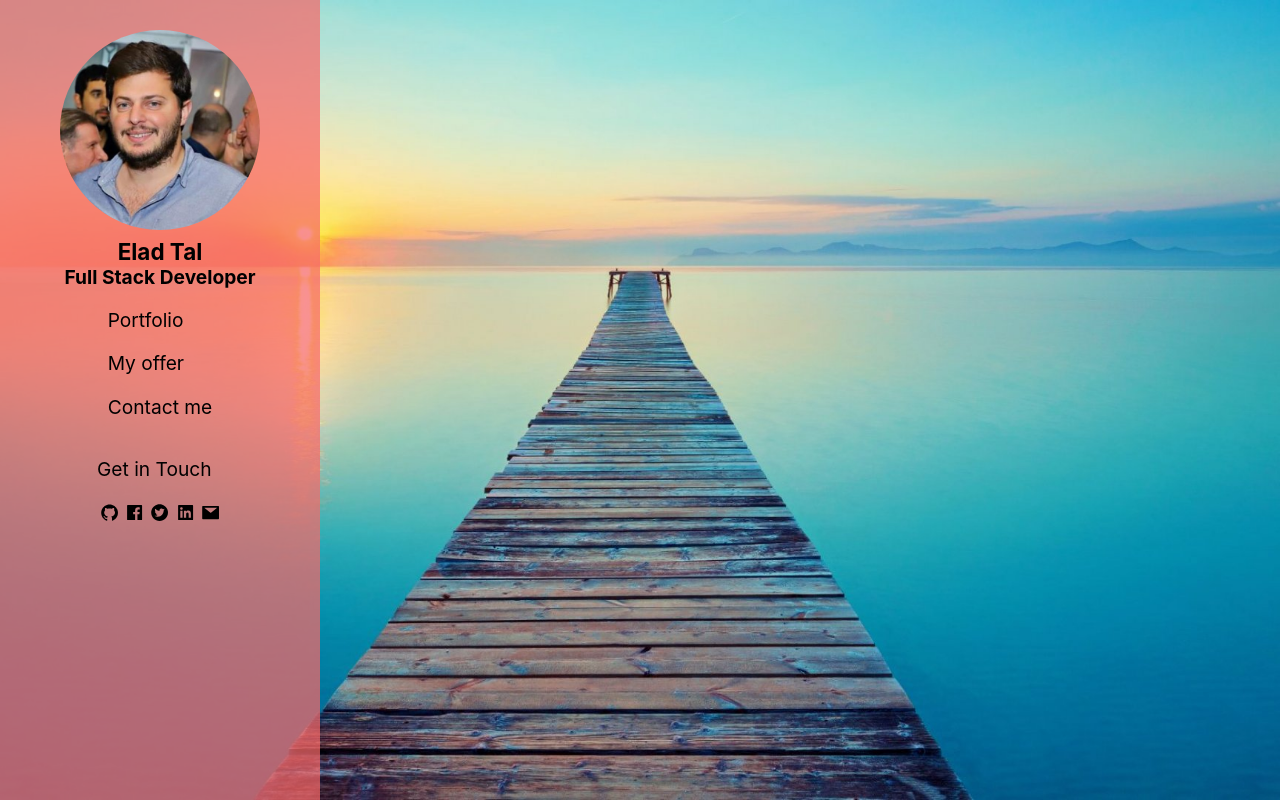
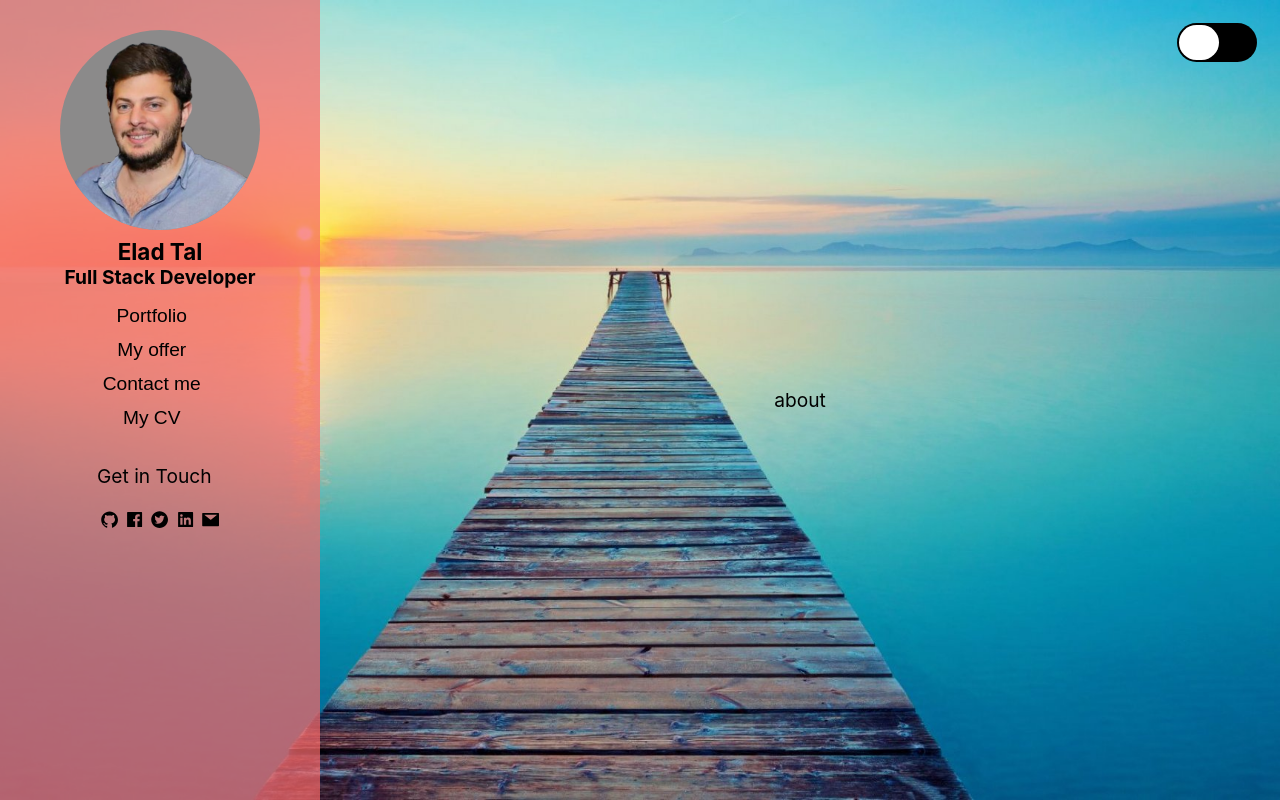
Before and after one commit to EladTal14/portfolio, a Next.js app: page / in a window 1280 px wide. Built offline with nearby package versions, Linux system fonts and the light colour scheme.

Commit message:
fixed and added things

```diff
--- a/assets/style/cmps/_Home.scss
+++ b/assets/style/cmps/_Home.scss
@@ -4,3 +4,45 @@
   background-attachment: fixed;
   background-size: cover;
 }
+#checkbox {
+  position: fixed;
+  top: 20px;
+  right: 20px;
+  appearance: none;
+  -webkit-appearance: none;
+  -moz-appearance: none;
+  -o-appearance: none;
+  width: 80px;
+  height: 39px;
+  background: black;
+  border-radius: 22px;
+  cursor: pointer;
+  outline: none;
+}
+#checkbox::before {
+  content: "";
+  position: absolute;
+  width: 40px;
+  height: 35px;
+  background-color: white;
+  border-radius: 35px;
+  top: 2px;
+  left: 2px;
+  cursor: pointer;
+  transition: 0.3s linear;
+}
+#checkbox:checked + .container {
+  background: rgb(19, 18, 18);
+  color: white;
+  .side-bar {
+    background: rgb(49, 49, 49);
+  }
+  background: rgb(19, 18, 18);
+  color: white;
+}
+#checkbox:checked::before {
+  left: 40px;
+}
+#checkbox:checked {
+  background: rgb(12, 177, 81);
+}
--- a/assets/style/cmps/_SideBar.scss
+++ b/assets/style/cmps/_SideBar.scss
@@ -5,6 +5,7 @@
   flex-direction: column;
   background-color: rgba(247, 105, 105, 0.726);
   align-items: center;
+  transition: 0.4s ease;
 
   h3,
   h4 {
@@ -14,6 +15,32 @@
     margin-top: 8px;
   }
   img {
+    cursor: pointer;
     border-radius: 50%;
+    background-color: rgb(139, 138, 138);
+  }
+  .buttons {
+    margin: 10px 0 10px 0;
+    display: flex;
+    flex-direction: column;
+  }
+  button {
+    margin: 5px 0 5px 0;
+    background-color: unset;
+    border: 0;
+    outline: none;
+    font-size: 1.2rem;
+    cursor: pointer;
+    transition: all 0.3s ease;
+    &:hover {
+      color: rgb(241, 183, 183);
+      transform: scale(1.2);
+      .hidden {
+        visibility: visible;
+      }
+    }
+    .hidden {
+      visibility: hidden;
+    }
   }
 }
--- /dev/null
+++ b/cmps/About.jsx
@@ -0,0 +1,9 @@
+import React from 'react'
+
+export default function About() {
+  return (
+    <div>
+      about
+    </div>
+  )
+}
--- /dev/null
+++ b/cmps/CV.jsx
@@ -0,0 +1,9 @@
+import React from 'react'
+
+export default function CV() {
+  return (
+    <div>
+      <h1>cv</h1>
+    </div>
+  )
+}
--- /dev/null
+++ b/cmps/Offer.jsx
@@ -0,0 +1,9 @@
+import React from 'react'
+
+export default function Offer() {
+  return (
+    <div>
+      <h1>offer</h1>
+    </div>
+  )
+}
--- /dev/null
+++ b/cmps/Portfolio.jsx
@@ -0,0 +1,10 @@
+
+
+
+export default function Portfolio() {
+  return (
+    <div>
+      <h1>portfolio</h1>
+    </div>
+  )
+}
--- a/cmps/SideBar.jsx
+++ b/cmps/SideBar.jsx
@@ -1,23 +1,26 @@
 import Image from "next/image";
 import { GetInTouch } from "./GetInTouch";
 
-
-export function SideBar() {
+export function SideBar({ setShow }) {
   return (
     <section className="side-bar">
-      <Image src="/images/image.png" width="200" height="200" />
+
+      <Image src="/images/imageNew.png" width="200" height="200" onClick={() => setShow('me')} />
+
       <h3 className="name">Elad Tal</h3>
       <h4>Full Stack Developer</h4>
+      <section className="buttons">
 
-      <section>
-        <p>Portfolio</p>
-        <p>My offer</p>
-        <p>Contact me</p>
+
+        <button onClick={() => setShow('portfolio')}>Portfolio <span className="hidden">&gt;</span></button>
+        <button onClick={() => setShow('offer')}>My offer <span className="hidden">&gt;</span></button>
+        <button onClick={() => setShow('contact')}>Contact me <span className="hidden">&gt;</span></button>
+        <button onClick={() => setShow('cv')}>My CV <span className="hidden">&gt;</span></button>
       </section>
       <section>
         <p>Get in Touch</p>
         <GetInTouch />
       </section>
-    </section>
+    </section >
   )
 }
--- a/pages/index.js
+++ b/pages/index.js
@@ -1,22 +1,33 @@
 import Head from 'next/head'
 import Image from 'next/image'
 import { useState } from 'react'
+import About from '../cmps/About'
 import AppHeader from '../cmps/AppHeader'
 import { ContactMe } from '../cmps/ContactMe'
+import CV from '../cmps/CV'
 import { GetInTouch } from '../cmps/GetInTouch'
+import Offer from '../cmps/Offer'
+import Portfolio from '../cmps/Portfolio'
 import { SideBar } from '../cmps/SideBar'
 
 export default function Home() {
   const [show, setShow] = useState('me')
   return (
+    <>
+      <input type="checkbox" id="checkbox" />
       <div className="container" >
         <Head>
           <title>Elad Tal | HomePage</title>
           <link rel="icon" href="/favicon.png" />
         </Head>
-      <SideBar />
+
+        <SideBar setShow={setShow} />
         <main>
-
+          {show === 'me' && <About />}
+          {show === 'portfolio' && <Portfolio />}
+          {show === 'contact' && <ContactMe />}
+          {show === 'offer' && <Offer />}
+          {show === 'cv' && <CV />}
         </main>
 
 
@@ -59,5 +70,6 @@ export default function Home() {
         }
       `}</style>
       </div>
+    </>
   )
 }
```
Also changed, not shown: public/images/imageNew.png (added). Lines whose indentation alone changed are shown as unchanged.
